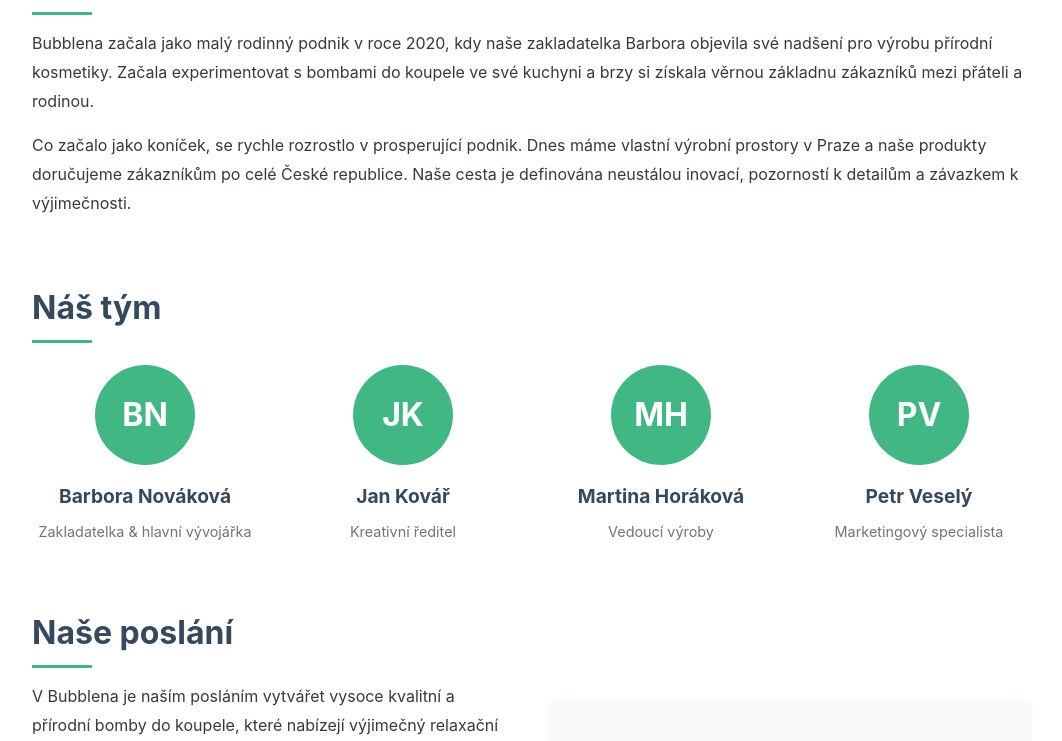
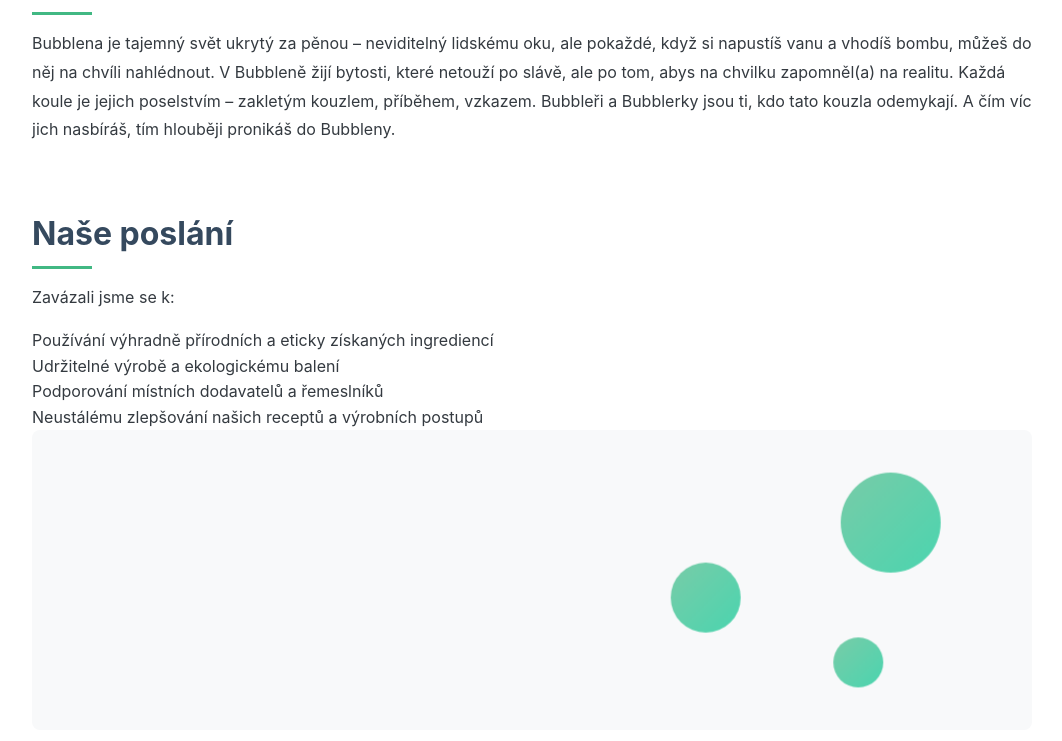
Before and after one commit to SorrySatori/bubblena-fe, a Nuxt app: page /about in a window 1280 px wide. Shown: the part 301-1042 px from the top of the page, without its empty margins (108-1170 px from the left). Built offline with nearby package versions, Linux system fonts and the light colour scheme.

Commit message:
fix: readme and about

```diff
--- a/pages/about.vue
+++ b/pages/about.vue
@@ -9,14 +9,16 @@
       <div class="about-section">
         <h2>Náš příběh</h2>
         <p>
-          Bubblena začala jako malý rodinný podnik v roce 2020, kdy naše zakladatelka Barbora objevila své nadšení pro výrobu přírodní kosmetiky. Začala experimentovat s bombami do koupele ve své kuchyni a brzy si získala věrnou základnu zákazníků mezi přáteli a rodinou.
-        </p>
-        <p>
-          Co začalo jako koníček, se rychle rozrostlo v prosperující podnik. Dnes máme vlastní výrobní prostory v Praze a naše produkty doručujeme zákazníkům po celé České republice. Naše cesta je definována neustálou inovací, pozorností k detailům a závazkem k výjimečnosti.
+          Bubblena je tajemný svět ukrytý za pěnou – neviditelný lidskému oku, ale pokaždé, když si napustíš vanu a
+          vhodíš bombu, můžeš do něj na chvíli nahlédnout.
+          V Bubbleně žijí bytosti, které netouží po slávě, ale po tom, abys na chvilku zapomněl(a) na realitu. Každá
+          koule je jejich poselstvím – zakletým kouzlem, příběhem, vzkazem.
+          Bubbleři a Bubblerky jsou ti, kdo tato kouzla odemykají. A čím víc jich nasbíráš, tím hlouběji pronikáš do
+          Bubbleny.
         </p>
       </div>
 
-      <div class="team-section">
+      <!-- <div class="team-section">
         <h2>Náš tým</h2>
         <div class="team-grid">
           <div class="team-member">
@@ -40,16 +42,13 @@
             <p>Marketingový specialista</p>
           </div>
         </div>
-      </div>
+      </div> -->
 
-      <div class="mission-section">
+      <div class="about-section">
         <h2>Naše poslání</h2>
-        <div class="mission-content">
-          <div class="mission-text">
-            <p>
-              V Bubblena je naším posláním vytvářet vysoce kvalitní a přírodní bomby do koupele, které nabízejí výjimečný relaxační zážitek. Věříme, že péče o tělo by měla být příjemným ritualem, který prospívá tělu i mysli.
-            </p>
-            <p>
+        <div>
+          <div>
+            <p class="about-section">
               Zavázali jsme se k:
             </p>
             <ul>
```
Also changed, not shown: 1 other file (tests, documents, lock files or other folders).
